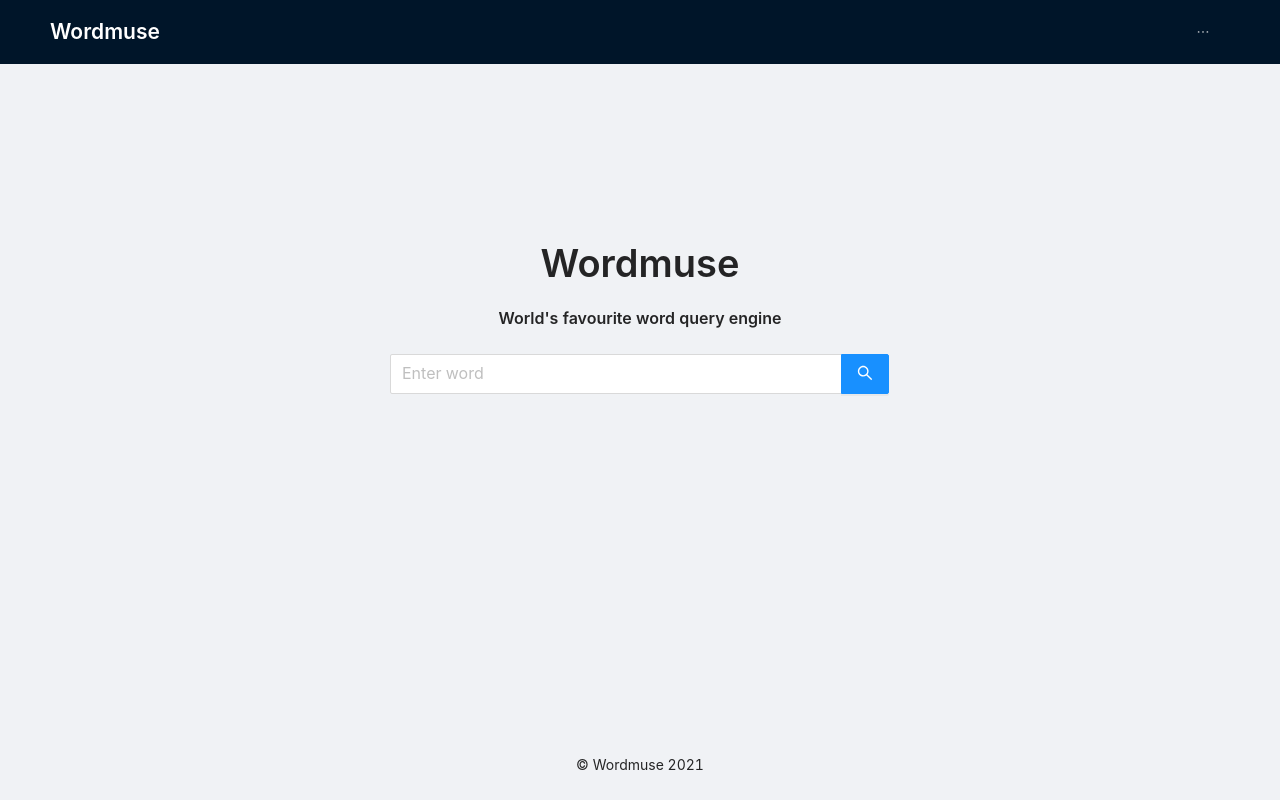
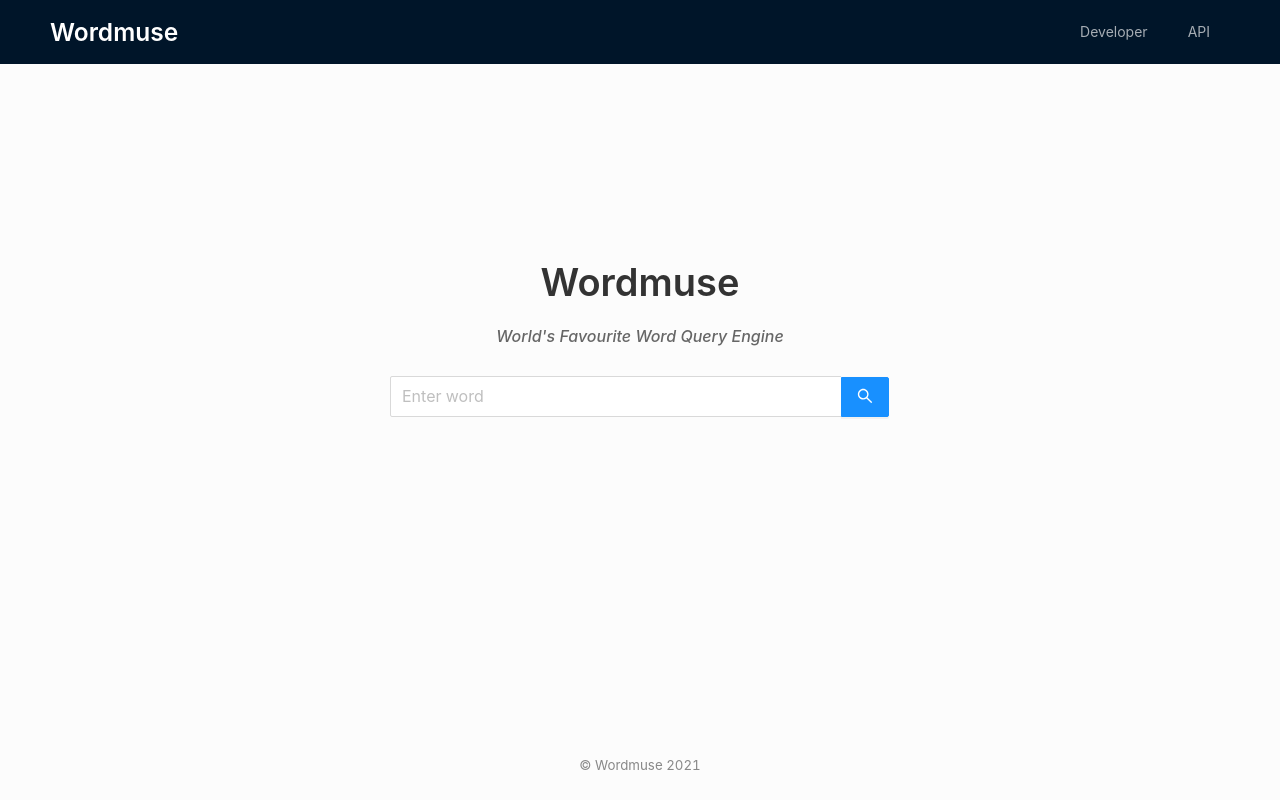
Before and after one commit to 0xAMR/wordmuse, a React (Create React App) app: page / in a window 1280 px wide. Built offline with nearby package versions, Linux system fonts and the light colour scheme; a small style sheet from the web is missing.

Commit message:
💄 improve UI

```diff
--- a/src/App.tsx
+++ b/src/App.tsx
@@ -13,7 +13,17 @@ const StyledApp = styled.main`
   align-items: center;
   justify-content: center;
   min-height: 100vh;
-  background-color: #fff;
+
+  & .main__layout {
+    background-color: rgba(252, 252, 252);
+
+    & .main__footer {
+      background-color: transparent;
+      color: #888;
+      font-size: 0.95em;
+      text-align: center;
+    }
+  }
 
   & .main__header {
     display: flex;
@@ -22,20 +32,25 @@ const StyledApp = styled.main`
 
     & .main__logo {
       color: white;
-      font-size: 1.5em;
+      font-size: 1.75em;
       font-weight: 600;
     }
   }
 
   & .main__title {
+    color: #333;
     padding: 0;
     margin: 0;
   }
 
   & .main__subtitle {
+    color: #666;
+    font-style: italic;
+    text-transform: capitalize;
+    font-weight: 500;
     padding: 0;
     margin-top: 1em;
-    margin-bottom: 1.5em;
+    margin-bottom: 1.75em;
   }
 
   & .main__content {
@@ -43,7 +58,7 @@ const StyledApp = styled.main`
     flex-direction: column;
     align-items: center;
     justify-content: center;
-    margin-bottom: 10rem;
+    margin-bottom: 7.5rem;
   }
 
   & .layout {
@@ -54,11 +69,10 @@ const StyledApp = styled.main`
 function App() {
   return (
     <StyledApp>
-      <Layout className="layout">
+      <Layout className="layout main__layout">
         <Header className="main__header">
           <div className="main__logo">Wordmuse</div>
           <Menu theme="dark" mode="horizontal">
-            <Menu.Item>About</Menu.Item>
             <Menu.Item>Developer</Menu.Item>
             <Menu.Item>API</Menu.Item>
           </Menu>
@@ -66,7 +80,7 @@ function App() {
         <Content className="main__content">
           <Title className="main__title">Wordmuse</Title>
           <Title className="main__subtitle" level={5}>
-            World's favourite word query engine
+            world's favourite word query engine
           </Title>
           <Search
             style={{ width: 500 }}
@@ -76,7 +90,7 @@ function App() {
             enterButton
           />
         </Content>
-        <Footer style={{ textAlign: 'center' }}>© Wordmuse 2021</Footer>
+        <Footer className="main__footer">© Wordmuse 2021</Footer>
       </Layout>
     </StyledApp>
   );
--- /dev/null
+++ b/src/global.css
@@ -0,0 +1,6 @@
+@import url('https://cdn.jsdelivr.net/npm/@xz/fonts@1/serve/plus-jakarta-text.min.css');
+body {
+  font-family: 'Plus Jakarta Text', -apple-system, BlinkMacSystemFont,
+    'Segoe UI', Roboto, Oxygen, Ubuntu, Cantarell, 'Open Sans', 'Helvetica Neue',
+    sans-serif;
+}
--- a/src/index.tsx
+++ b/src/index.tsx
@@ -2,6 +2,7 @@ import React from 'react';
 import ReactDOM from 'react-dom';
 import App from './App';
 import 'antd/dist/antd.css';
+import './global.css';
 
 ReactDOM.render(
   <React.StrictMode>
```
